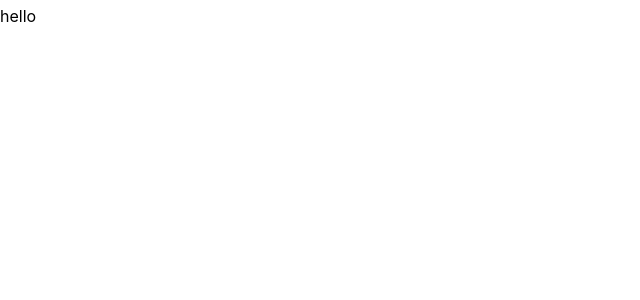
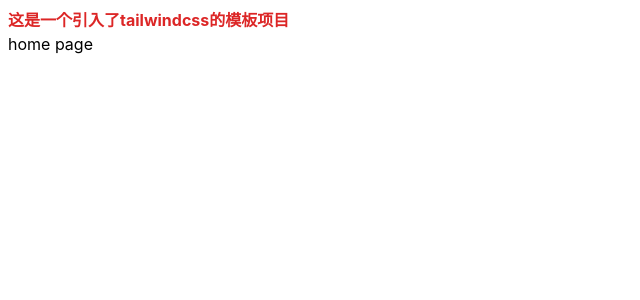
Before and after one commit to junwoung/quick_start_react, a React (Create React App) app: page / in a window 1280 px wide. Shown: the top 300 px of the page, without its empty margins (0-640 px from the left). Built offline with nearby package versions, Linux system fonts and the light colour scheme; the HTML template or start-up script is replaced by a standard one.

Commit message:
feat: 添加prettier配置

```diff
--- a/package.json
+++ b/package.json
@@ -18,8 +18,9 @@
     "@types/react-dom": "^18.0.6",
     "autoprefixer": "^9.8.8",
     "postcss": "^7.0.39",
+    "prettier": "^2.7.1",
+    "react-scripts": "^4.0.3",
     "tailwindcss": "npm:@tailwindcss/postcss7-compat@^2.2.17",
-    "react-scripts": "^4.0.3",
     "typescript": "^4.7.4"
   },
   "eslintConfig": {
--- a/src/App.tsx
+++ b/src/App.tsx
@@ -1,7 +1,13 @@
-import React from 'react';
+import { Index } from './pages/Index';
+import { Home } from './pages/Home';
 
 function App() {
-  return <div className="mt-1">hello</div>;
+  return (
+    <div className="p-2">
+      <Index />
+      <Home />
+    </div>
+  );
 }
 
 export default App;
--- /dev/null
+++ b/src/pages/Home/index.tsx
@@ -0,0 +1,5 @@
+import React from 'react';
+
+export const Home: React.FC = () => {
+  return <div>home page</div>;
+};
--- /dev/null
+++ b/src/pages/Index/index.tsx
@@ -0,0 +1,7 @@
+import React from 'react';
+
+export const Index: React.FC = () => {
+  var var1 = '1222';
+
+  return <div className="text-red-600 font-bold">这是一个引入了tailwindcss的模板项目</div>;
+};
--- a/tsconfig.json
+++ b/tsconfig.json
@@ -18,7 +18,7 @@
     "resolveJsonModule": true,
     "isolatedModules": true,
     "noEmit": true,
-    "jsx": "react-jsx"
+    "jsx": "react-jsx",
   },
   "include": [
     "src"
```
Also changed, not shown: 2 other files (tests, documents, lock files or other folders).
